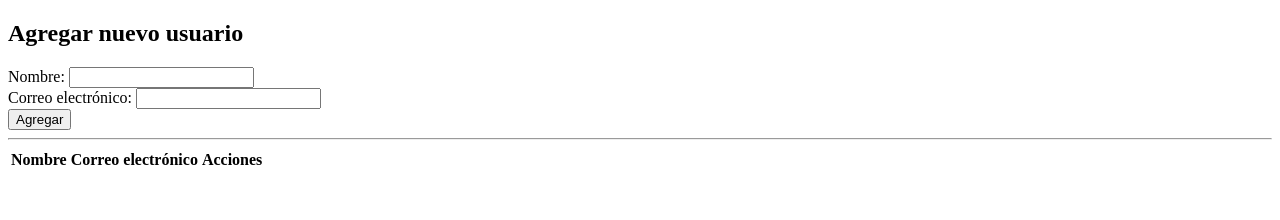
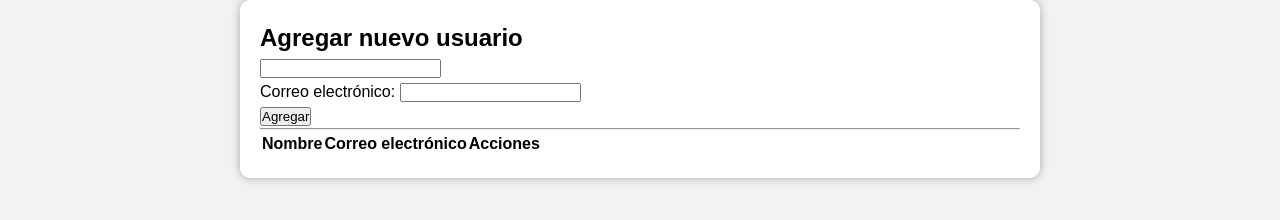
Before and after one commit to Luis-Miguel-HP/TareaProgramacion3, a plain HTML site: page index.html in a window 1280 px wide. Drawn offline with Linux system fonts and the light colour scheme.

Commit message:
Style/js

```diff
--- a/index.html
+++ b/index.html
@@ -4,6 +4,7 @@
     <meta charset="UTF-8">
     <meta http-equiv="X-UA-Compatible" content="IE=edge">
     <meta name="viewport" content="width=device-width, initial-scale=1.0">
+    <link rel="stylesheet" href="style.css" />
     <title>Crud Basico</title>
 </head>
 <body>
@@ -12,7 +13,7 @@
         <form>
           <h2>Agregar nuevo usuario</h2>
           <div class="form-group">
-            <label for="name">Nombre:</label>
+            <label for="name"Nombre: label>
             <input type="text" id="name" required />
           </div>
           <div class="form-group">
@@ -36,5 +37,7 @@
           </tbody>
         </table>
       </div>
+     </main>
+    <script src="script.js"></script>
 </body>
 </html>
--- /dev/null
+++ b/style.css
@@ -0,0 +1,20 @@
+ *{
+    box-sizing: border-box;
+    margin: 0;
+    padding: 0;
+  }
+
+  body {
+    font-family: Arial, sans-serif;
+    line-height: 1.5;
+    background-color: #f2f2f2;
+  }
+
+  .container {
+    max-width: 800px;
+    margin: 0 auto;
+    padding: 20px;
+    background-color: #fff;
+    border-radius: 10px;
+    box-shadow: 0px 0px 10px 0px rgba(0, 0, 0, 0.3);
+     }
```
Also changed, not shown: script.js (added).
